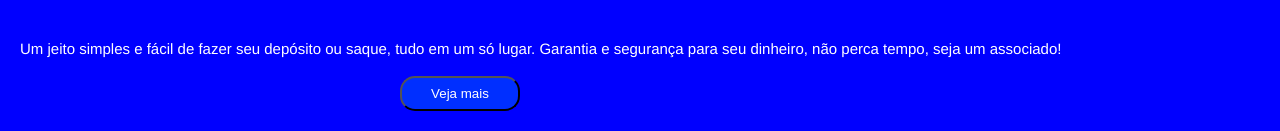
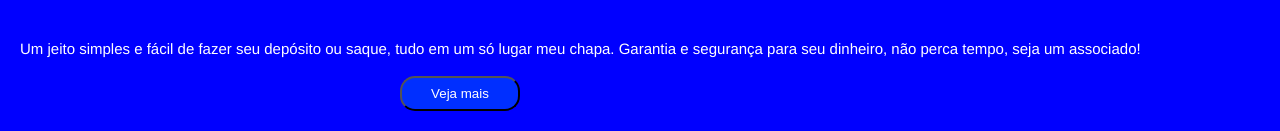
Before and after one commit to SimuladorBancoOnline/BancoOnline, a plain HTML site: page index.html in a window 1280 px wide. Shown: the part 417-548 px from the top of the page. Drawn offline with Linux system fonts and the light colour scheme.

Commit message:
Update index.html

```diff
--- a/index.html
+++ b/index.html
@@ -16,7 +16,7 @@
                   <img src="img/logoBank.png" class="logo">
                   <img src="img/agricultura.jpeg" class="imagem">
                   <p class="chamada">Venha conhecer</p></li>
-                  <p class="text">Um jeito simples e fácil de fazer seu depósito ou saque, tudo em um só lugar. Garantia e segurança para seu dinheiro, não perca tempo, seja um associado!</p></li>
+                  <p class="text">Um jeito simples e fácil de fazer seu depósito ou saque, tudo em um só lugar meu chapa. Garantia e segurança para seu dinheiro, não perca tempo, seja um associado!</p></li>
                   <button class="bt">Veja mais</button>
             </div>
             <a href="https://wa.me/5543999306493" target="_blank" class="link_bt"><img id="btWhats" src="img/bt_whatsapp.png"></a>
```
